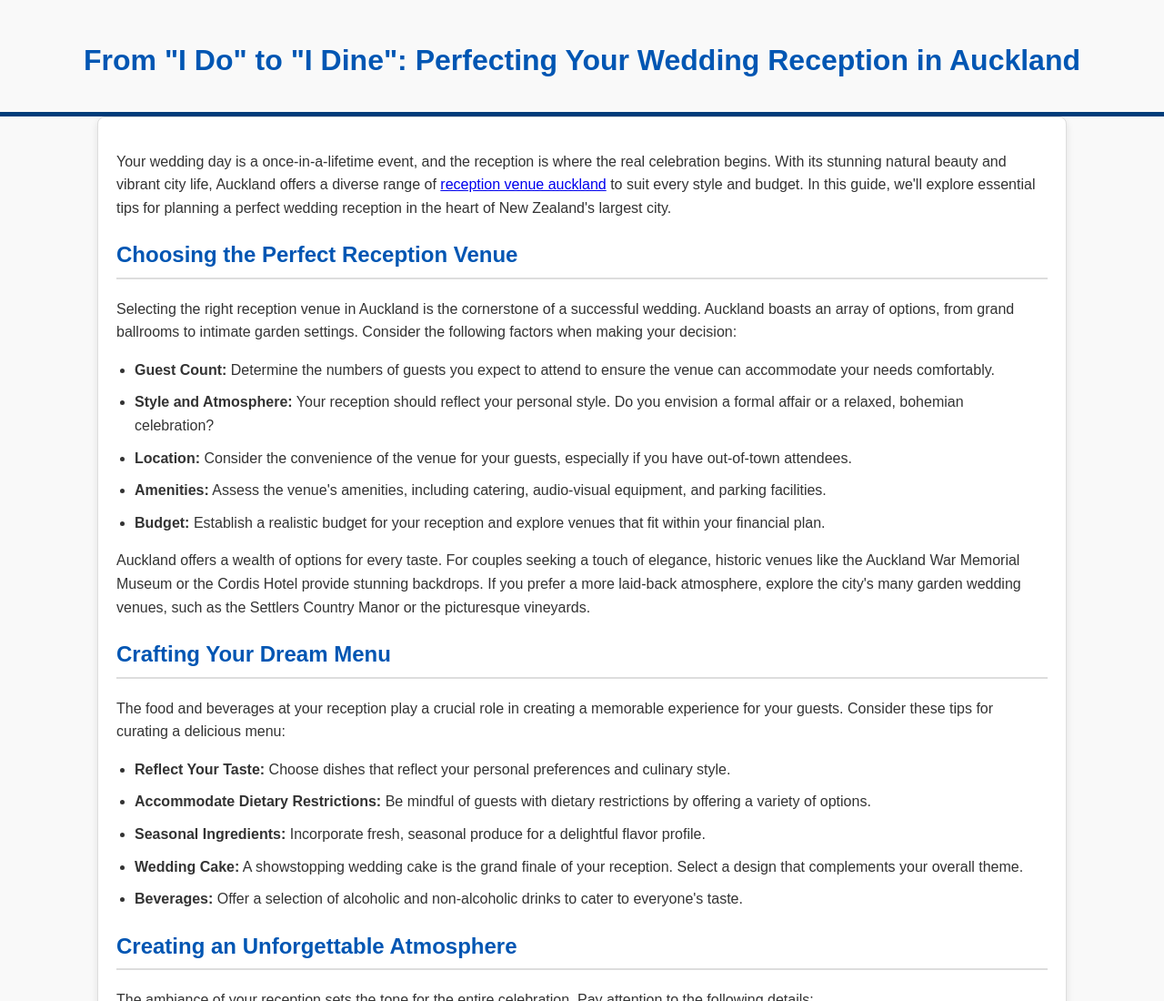
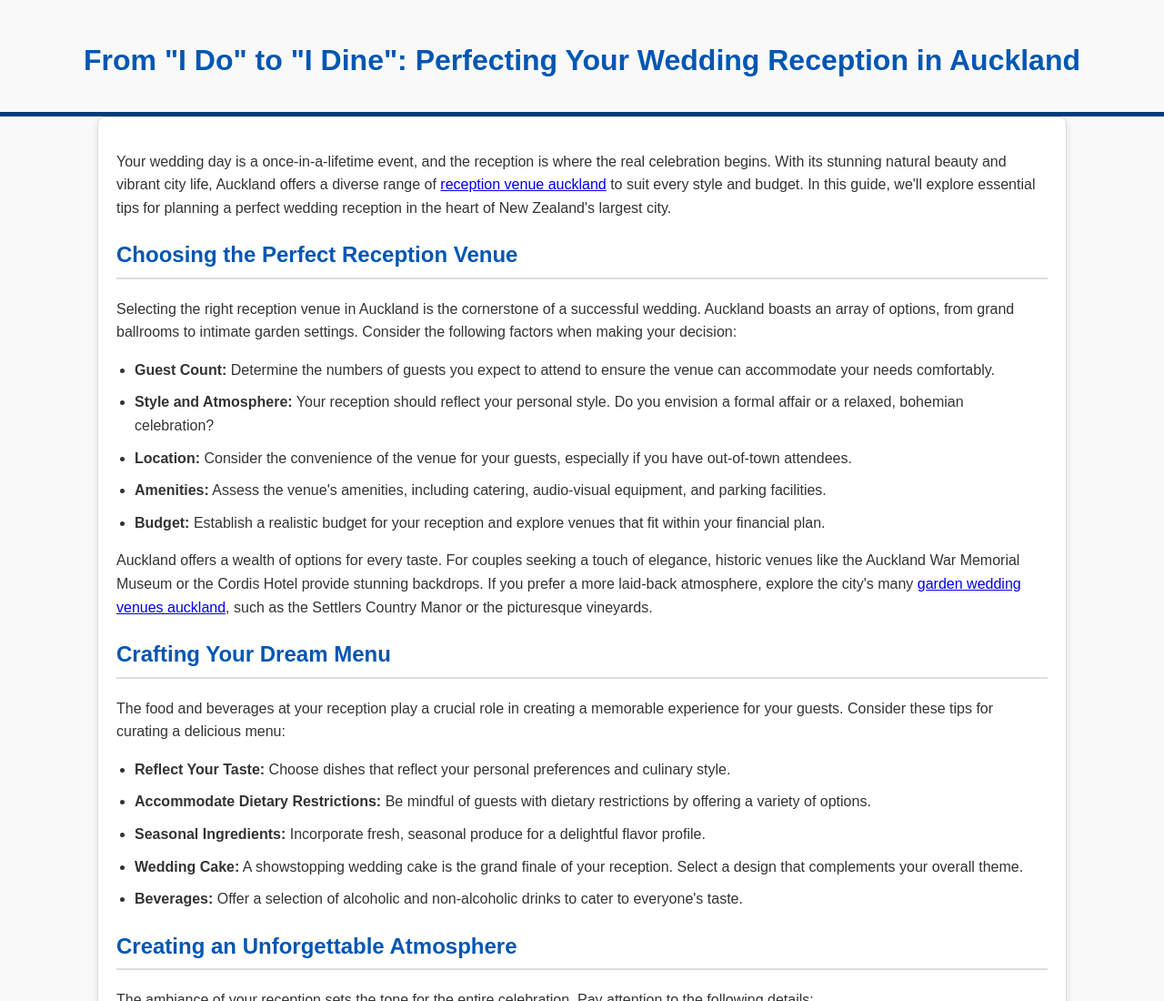
Before and after one commit to roberthinsom/Reception-Venue-Auckland, a plain HTML site: page index.html in a window 1280 px wide. Shown: the top 1100 px of the page at 91% size. Drawn offline with Linux system fonts and the light colour scheme.

Commit message:
Update index.html

```diff
--- a/index.html
+++ b/index.html
@@ -82,7 +82,7 @@
                 <li><strong>Amenities:</strong> Assess the venue's amenities, including catering, audio-visual equipment, and parking facilities.</li>
                 <li><strong>Budget:</strong> Establish a realistic budget for your reception and explore venues that fit within your financial plan.</li>
             </ul>
-            <p>Auckland offers a wealth of options for every taste. For couples seeking a touch of elegance, historic venues like the Auckland War Memorial Museum or the Cordis Hotel provide stunning backdrops. If you prefer a more laid-back atmosphere, explore the city's many garden wedding venues, such as the Settlers Country Manor or the picturesque vineyards.</p>
+            <p>Auckland offers a wealth of options for every taste. For couples seeking a touch of elegance, historic venues like the Auckland War Memorial Museum or the Cordis Hotel provide stunning backdrops. If you prefer a more laid-back atmosphere, explore the city's many <a href="https://www.settlerscountrymanor.co.nz/wedding-venues-auckland.html">garden wedding venues auckland</a>, such as the Settlers Country Manor or the picturesque vineyards.</p>
 
             <h2>Crafting Your Dream Menu</h2>
             <p>The food and beverages at your reception play a crucial role in creating a memorable experience for your guests. Consider these tips for curating a delicious menu:</p>
```
